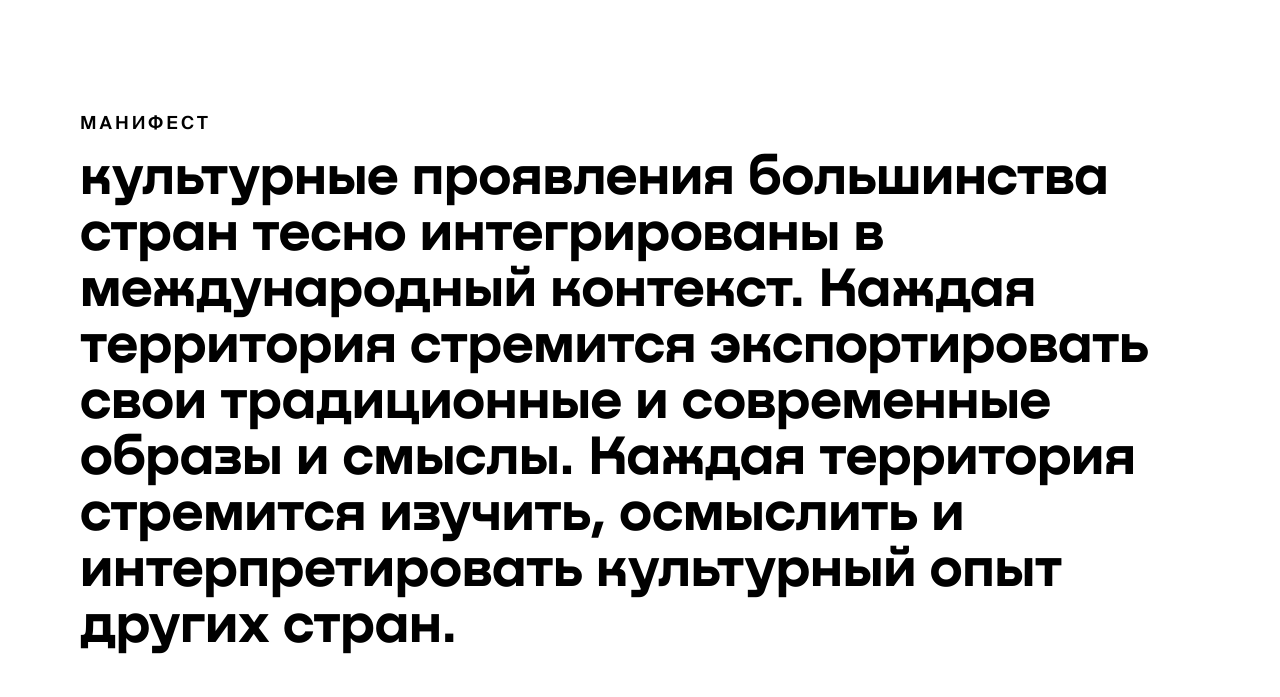
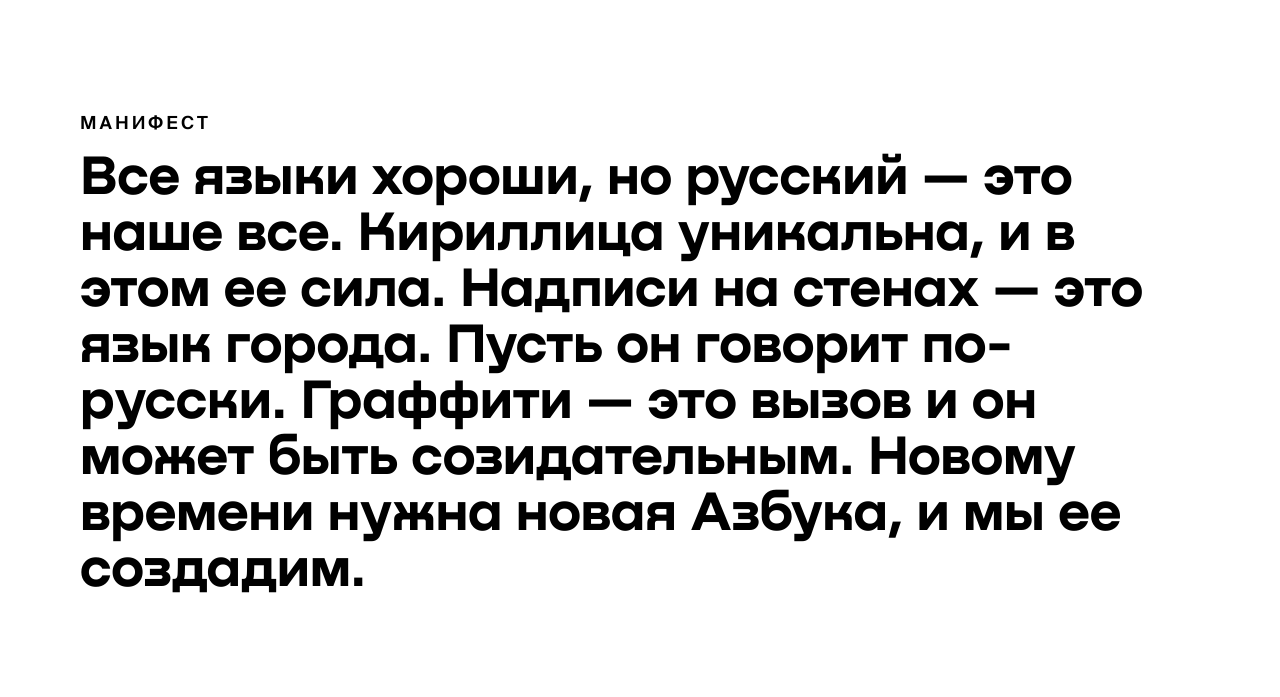
Before and after one commit to JuliaNeustroeva/azbuka, a plain HTML site: page index.html in a window 1280 px wide. Shown: the part 103-800 px from the top of the page. Drawn offline with Linux system fonts and the light colour scheme; files whose address does not match are found by name.

Commit message:
upd index

```diff
--- a/index.html
+++ b/index.html
@@ -46,37 +46,11 @@
 		        <a href="inner.html" class="tooltip" title="Рома Жуков" data-bg="F0F0F0">р</a>
 		        <a href="inner.html" class="tooltip" title="Емеля Дурчок" data-bg="E74330">е</a><a href="inner.html" class="tooltip" title="Марья Искусница" data-bg="315aad">м</a><a href="inner.html" class="tooltip" title="Емеля Дурчок" data-bg="E74330">е</a>нном
 		        мире -->
-		        культурные
-		        проявления
-		        большинства
-		        стран
-		        тесно
-		        интегрированы
-		        в
-		        международный
-		        контекст.
-		        Каждая
-		        территория
-		        стремится
-		        экспортировать
-		        свои
-		        традиционные
-		        и
-		        современные
-		        образы
-		        и
-		        смыслы.
-		        Каждая
-		        территория
-		        стремится
-		        изучить,
-		        осмыслить
-		        и
-		        интерпретировать
-		        культурный
-		        опыт
-		        других
-		        стран.
+            Все языки хороши, но русский — это наше все.<br>
+            Кириллица уникальна, и в этом ее сила.<br>
+            Надписи на стенах — это язык города. Пусть он говорит по-русски.<br>
+            Граффити — это вызов и он может быть созидательным.<br>
+            Новому времени нужна новая Азбука, и мы ее создадим.<br>
 			</div>
 
       </div>
```
